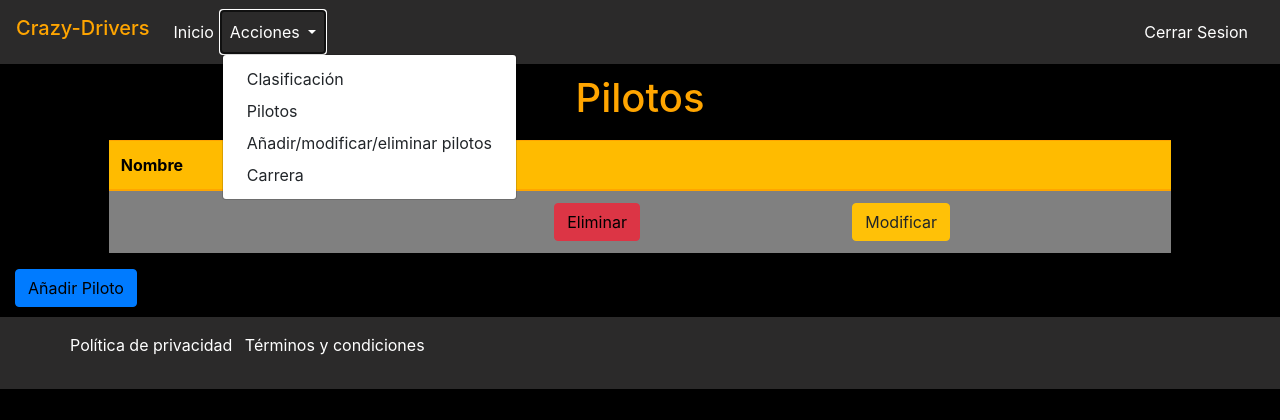
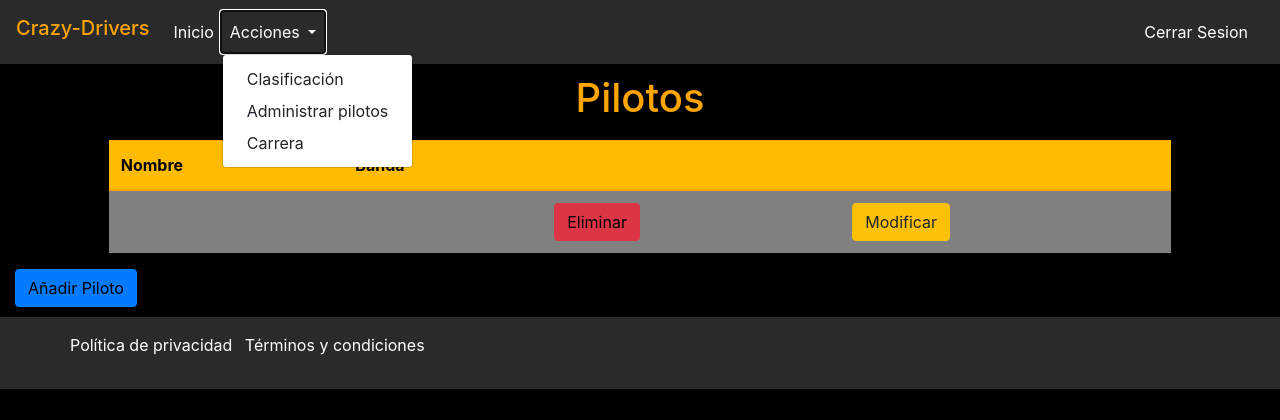
Before and after one commit to JoseManuelJimenezTrujillo/Proyecto-IAW, a PHP site: page /admin_pilotos.php in a window 1280 px wide, after a click on "Acciones". Shown: the top 420 px of the page. Run offline with PHP 8.4, Linux system fonts and the light colour scheme; tables that the repository leaves empty or names only in its code hold one stand-in row (values such as "Sample post"); data that the repository does not hold is empty.

Commit message:
Se modifican los menus

```diff
--- a/admin_pilotos.php
+++ b/admin_pilotos.php
@@ -46,8 +46,7 @@
                         </a>
                         <div class="dropdown-menu" aria-labelledby="navbarDropdown">
                             <a class="dropdown-item" href="clasificación.php">Clasificación</a>
-                            <a class="dropdown-item" href="pilotos.php">Pilotos</a>
-                            <a class="dropdown-item" href="admin_pilotos.php">Añadir/modificar/eliminar pilotos</a>
+                            <a class="dropdown-item" href="admin_pilotos.php">Administrar pilotos</a>
                             <a class="dropdown-item" href="carrera.php">Carrera</a>
                         </div>
                     </li>
--- a/panel_de_control.php
+++ b/panel_de_control.php
@@ -48,8 +48,7 @@
                         </a>
                         <div class="dropdown-menu" aria-labelledby="navbarDropdown">
                             <a class="dropdown-item" href="clasificación.php">Clasificación</a>
-                            <a class="dropdown-item" href="pilotos.php">Pilotos</a>
-                            <a class="dropdown-item" href="admin_pilotos.php">Añadir/modificar/eliminar pilotos</a>
+                            <a class="dropdown-item" href="admin_pilotos.php">Administrar pilotos</a>
                             <a class="dropdown-item" href="carrera.php">Carrera</a>
                         </div>
                     </li>
```
